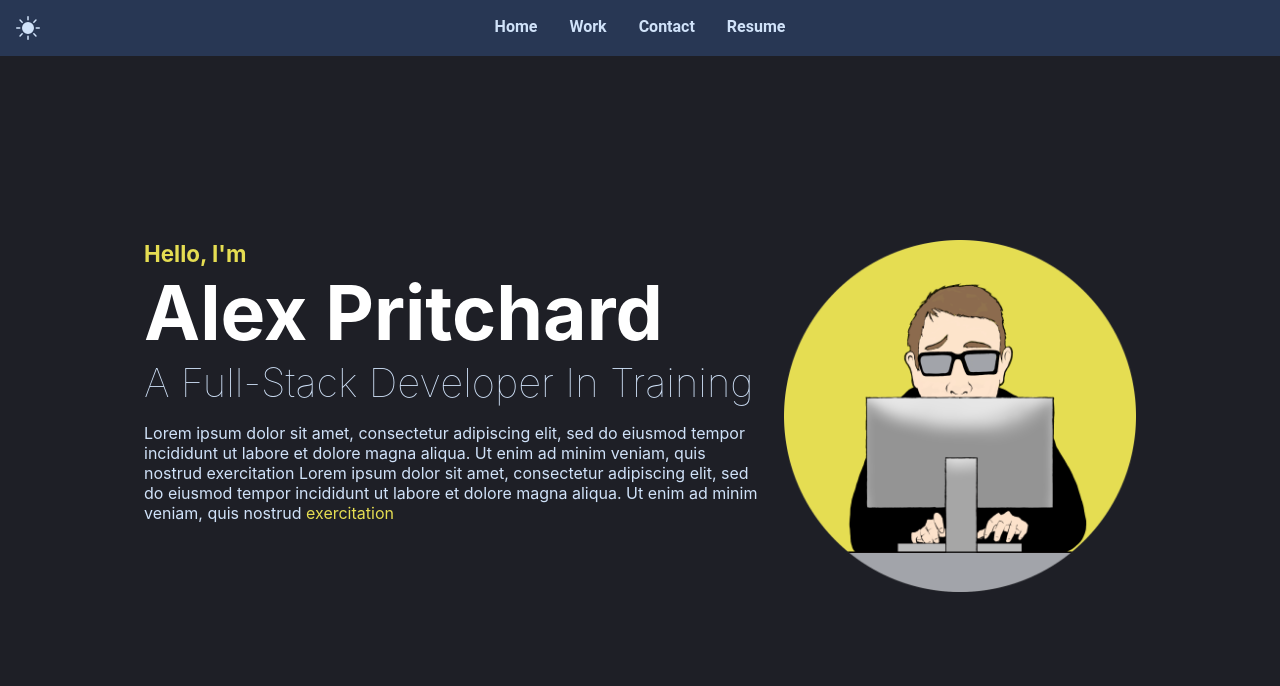
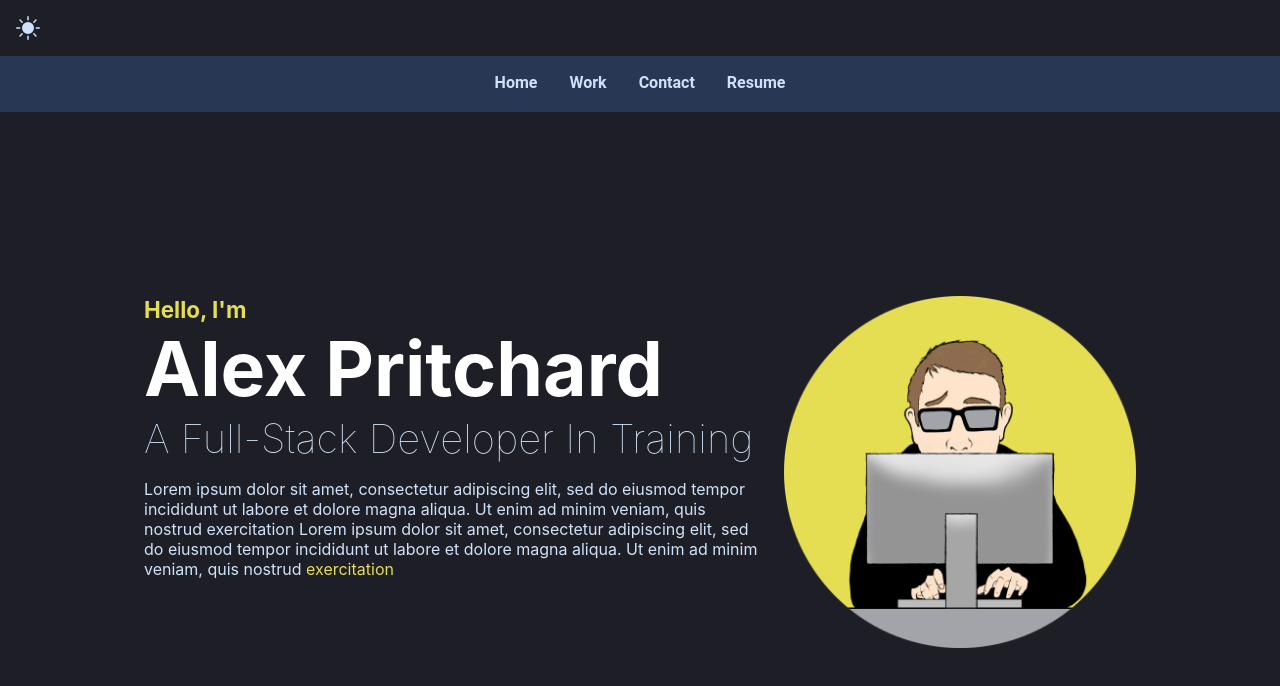
Before and after one commit to alexbeet81/portfolio, a React (Create React App) app: page / in a window 1280 px wide. Shown: the top 686 px of the page. Built offline with nearby package versions, Linux system fonts and the light colour scheme.

Commit message:
added stick to the top

```diff
--- a/src/Components/UI/NavBar.module.css
+++ b/src/Components/UI/NavBar.module.css
@@ -21,9 +21,9 @@
   color: var(--dark-highlight);
 }
 
-.navbarDark .darkLightModeIcon {
+/* .navbarDark .darkLightModeIcon {
   color: var(--dark-text-two);
-}
+} */
 
 .navbarLight {
   background-color: var(--light-bg-two);
@@ -40,7 +40,7 @@
 }
 
 .navbar a {
-  display: block;
+  /* display: block; */
   font-family: 'Roboto';
   text-decoration: none;
   font-size: 1rem;
@@ -52,7 +52,7 @@
 }
 
 .darkLightModeIcon {
-  position: absolute;
+  /* position: absolute; */
   display: flex;
   flex-direction: column;
   justify-content: center;
```
